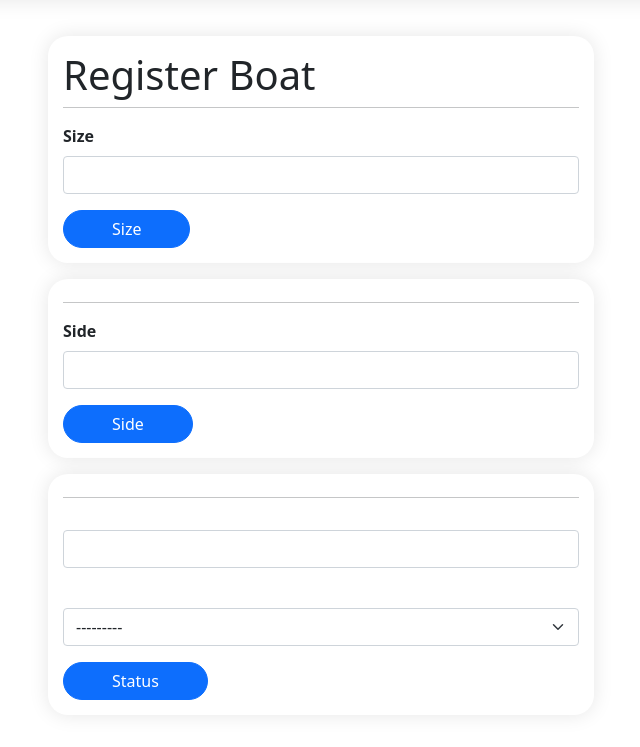
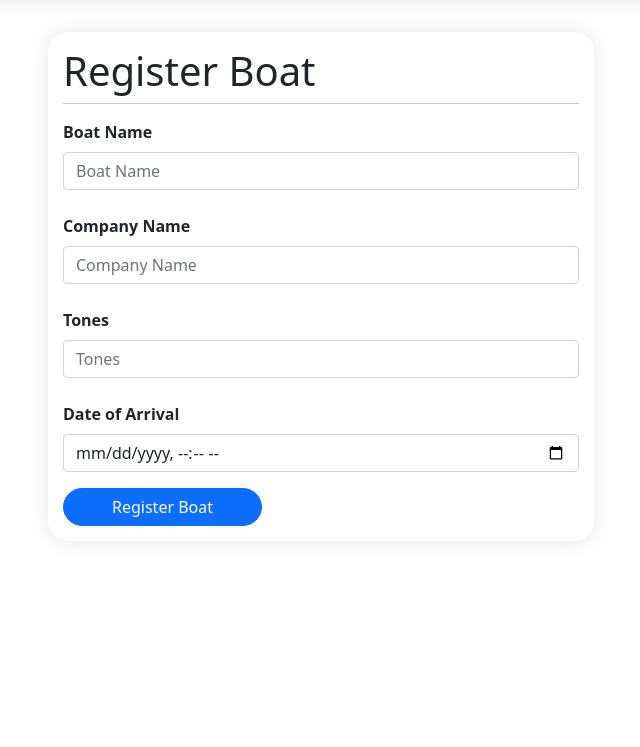
Before and after one commit to Rovine1999/Seaport, a Django app: page /ship/register/new-addons/ in a window 1280 px wide. Shown: the part 72-819 px from the top of the page, without its empty margins (319-959 px from the left). After the commit the page ends 598 px from the top, so only its background shows below. Run offline with Django 3.2, Linux system fonts and the light colour scheme; a user stored in the database is signed in.

Commit message:
boat form and boat display

```diff
--- a/home/views.py
+++ b/home/views.py
@@ -2,7 +2,7 @@ from django.contrib.auth.decorators import login_required
 from django.shortcuts import render
 
 # Create your views here.
-from ship.models import Ship
+from ship.models import Ship, Boat
 
 
 @login_required(login_url='login')
@@ -10,6 +10,7 @@ def home(request):
 
     context = {
         'page': 'dashboard',
-        'ships': Ship.objects.all()
+        'ships': Ship.objects.all(),
+        'boats': Boat.objects.filter()
     }
     return render(request, template_name='admin_/index.html', context=context)
--- a/ship/forms.py
+++ b/ship/forms.py
@@ -30,15 +30,30 @@ class CreateShipForm(forms.ModelForm):
         # }
 
 class CreateBoatForm(forms.ModelForm):
+
     name = forms.CharField(
         widget=forms.TextInput(
-            attrs={'class': 'form-control shadow-none', 'placeholder': 'Ship Name'}),
-        label='Ship Name')
+            attrs={'class': 'form-control shadow-none', 'type': 'text', 'placeholder': 'Boat Name'}),
+        label='Boat Name')
 
-    size = forms.CharField(
+    company_name = forms.CharField(
         widget=forms.TextInput(
-            attrs={'class': 'form-control shadow-none', 'type': 'size'}),
-        label='Size')
+            attrs={'class': 'form-control shadow-none', 'type': 'text', 'placeholder': 'Company Name'}),
+        label='Company Name')
+
+    tone = forms.CharField(
+        widget=forms.TextInput(
+            attrs={'class': 'form-control shadow-none', 'type': 'text', 'placeholder': 'Tones'}),
+        label='Tones')
+
+    date_time = forms.CharField(
+        widget=forms.TextInput(
+            attrs={'class': 'form-control shadow-none', 'type': 'datetime-local', 'placeholder': 'Date of Arrival'}),
+        label='Date of Arrival')
+
+    class Meta:
+        model = Boat
+        fields = ['name', 'company_name', 'tone', 'date_time']
 
 
 class CreateContainerForm(forms.ModelForm):
--- a/ship/models.py
+++ b/ship/models.py
@@ -1,6 +1,7 @@
 from django.db import models
 from django.contrib.auth.models import User
 from django.utils.timezone import now
+from datetime import datetime
 
 
 # Create your models here.
@@ -69,4 +70,5 @@ class Boat(models.Model):
     name = models.TextField(blank=True, null=True, max_length=200)
     company_name = models.CharField(max_length=200, blank=True, null=True)
     tone = models.IntegerField(blank=True, null=True)
-    status = models.ForeignKey(ContainerStatus, on_delete=models.SET_NULL, null=True, blank=True)
+    # status = models.ForeignKey(ContainerStatus, on_delete=models.SET_NULL, null=True, blank=True)
+    date_time= models.DateTimeField(default=datetime.now)
--- a/ship/urls.py
+++ b/ship/urls.py
@@ -11,5 +11,6 @@ urlpatterns = [
     path('shipment/details/<str:ship_id>/<str:ship_name>/', shipdetails, name="shipmentdetails"),
     path('container/delete/<str:pk>/', containerdelete, name="containerdelete"),
     path('ship/delete/<str:pk>/', deleteship, name="deleteship"),
+    path('save/boat/', saveboat, name='saveboat'),
     path('ship/edit/<str:pk>/', editship, name='editship')
 ]
--- a/ship/views.py
+++ b/ship/views.py
@@ -66,11 +66,13 @@ def registernewaddons(request):
     sizeform = CreateSizeForm()
     sideform = CreateSideForm()
     statusform = CreateStatusForm()
+    boatform = CreateBoatForm()
     context = {
         'page': 'addons-reg',
         'sizeform': sizeform,
         'sideform': sideform,
-        'statusform': statusform
+        'statusform': statusform,
+        'boatform' : boatform
     }
     return render(request, template_name='admin_/shipment/registeraddons.html', context=context)
 
@@ -161,3 +163,19 @@ def deleteship(request, pk):
     ship = Ship.objects.get(id=pk)
     ship.delete()
     return redirect ('home')
+
+@login_required(login_url='login')
+def saveboat(request):
+    if request.method == 'POST':
+        boatform = CreateBoatForm(request.POST)
+        if boatform.is_valid():
+            boatform.save()
+            messages.success(request, 'Boat has been added successfully')
+            return redirect('addons')
+        else:
+            messages.error(request, 'Adding the boat failed')
+            return redirect('addons')
+
+    else:
+        messages.error(request, 'Unverified request method')
+        return redirect('addons')
--- a/templates/admin_/components/navbar.html
+++ b/templates/admin_/components/navbar.html
@@ -20,7 +20,7 @@
           </a>
           <ul class="dropdown-menu dropdown-holder" aria-labelledby="navbarDropdown">
             <li><a class="dropdown-item {% if page == 'newship' %} active-link {% endif %}" href="{% url 'registership' %}">New Ship</a></li>
-            <li><a class="dropdown-item {% if page == 'addons-reg' %} active-link {% endif %}" href="{% url 'addons' %}">New Addons</a></li>
+            <li><a class="dropdown-item {% if page == 'addons-reg' %} active-link {% endif %}" href="{% url 'addons' %}">New Boat</a></li>
             <li>
 <!--              <hr class="dropdown-divider">-->
             </li>
--- a/templates/admin_/shipment/registeraddons.html
+++ b/templates/admin_/shipment/registeraddons.html
@@ -10,13 +10,13 @@
       <div>
         {% include './../components/errors.html' %}
       </div>
-        <div class="form-holder">
+<div class="form-holder my-3">
   <h1>Register Boat</h1>
   <hr class="dropdown-divider">
-          <form action="{% url 'saveSize' %}" method="POST">
+  <form action="{% url 'saveboat' %}" method="POST">
     {% csrf_token %}
 
-            {% for field in sizeform %}
+    {% for field in boatform %}
     <div class="mb-3">
       <label for="{{ field.id_for_label }}" class="my-2"><strong>{{field.label}}</strong></label>
       <div class="text-danger">{{field.errors}}</div>
@@ -27,55 +27,12 @@
     </div>
     {% endfor %}
 
-
-            <button type="submit" class="btn btn-primary rounded-pill px-5">Size</button>
-
-          </form>
-        </div>
-
-        <div class="form-holder my-3">
-          <!-- <h1>Side</h1> -->
-          <hr class="dropdown-divider">
-          <form action="{% url 'saveSide' %}" method="POST">
-            {% csrf_token %}
-
-            {% for field in sideform %}
-                <div class="mb-3">
-                    <label for="{{ field.id_for_label }}" class="my-2"><strong>{{field.label}}</strong></label>
-                    <div class="text-danger">{{field.errors}}</div>
-                    {{field}}
-                    {% if field.help_text %}
-                        <p class="text-warning">{{ field.help_text|safe }}</p>
-                    {% endif %}
-                </div>
-            {% endfor %}
-
-
-            <button type="submit" class="btn btn-primary rounded-pill px-5">Side</button>
+    <button type="submit" class="btn btn-primary rounded-pill px-5">Register Boat</button>
 
   </form>
 </div>
 
 
-       <div class="form-holder my-3">
-          <!-- <h1>Status</h1> -->
-          <hr class="dropdown-divider">
-          <form action="{% url 'saveStatus' %}" method="POST">
-            {% csrf_token %}
-
-            {% for field in statusform %}
-                <div class="mb-3">
-                    <label for="{{ field.id_for_label }}" class="my-2"><strong>{{boat.company_name}}</strong></label>
-                    <div class="text-danger">{{field.errors}}</div>
-                    {{field}}
-                    {% if field.help_text %}
-                        <p class="text-warning">{{ field.help_text|safe }}</p>
-                    {% endif %}
-                </div>
-            {% endfor %}
-
-
-            <button type="submit" class="btn btn-primary rounded-pill px-5">Status</button>
 
           </form>
         </div>
```
Also changed, not shown: templates/admin_/account/login.html (+7 -9 lines), templates/admin_/index.html (+54 -2 lines), db.sqlite3, ship/migrations/0008_auto_20211201_2000.py (added), ship/migrations/0009_alter_boat_date_time.py (added). Lines whose indentation alone changed are shown as unchanged.
